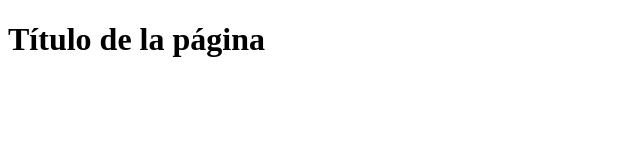
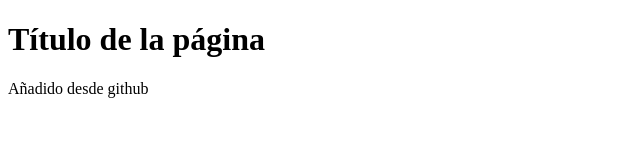
Before and after one commit to JoseCasado10/ProyectoWebEmpresaC, a plain HTML site: page index.html in a window 1280 px wide. Shown: the whole page, without its empty margins (0-640 px from the left). Drawn offline with Linux system fonts and the light colour scheme.

Commit message:
actualización index.html desdegithub

```diff
--- a/index.html
+++ b/index.html
@@ -7,5 +7,6 @@
 </head>
 <body>
     <h1>Título de la página</h1>
+    <p>Añadido desde github</p>
 </body>
 </html>
```
